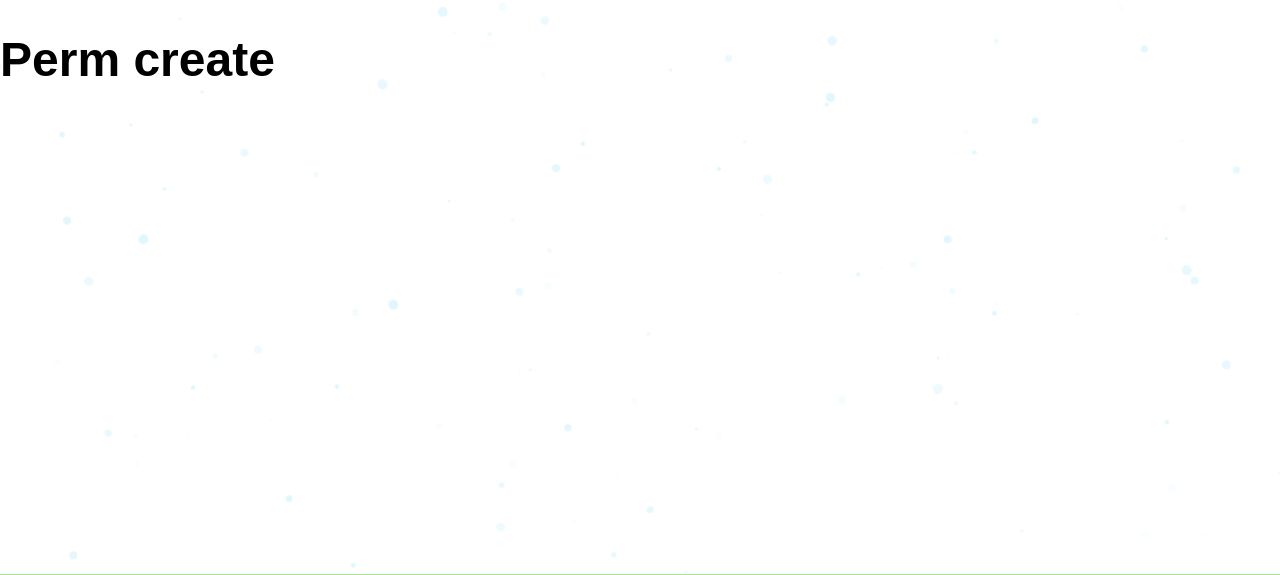
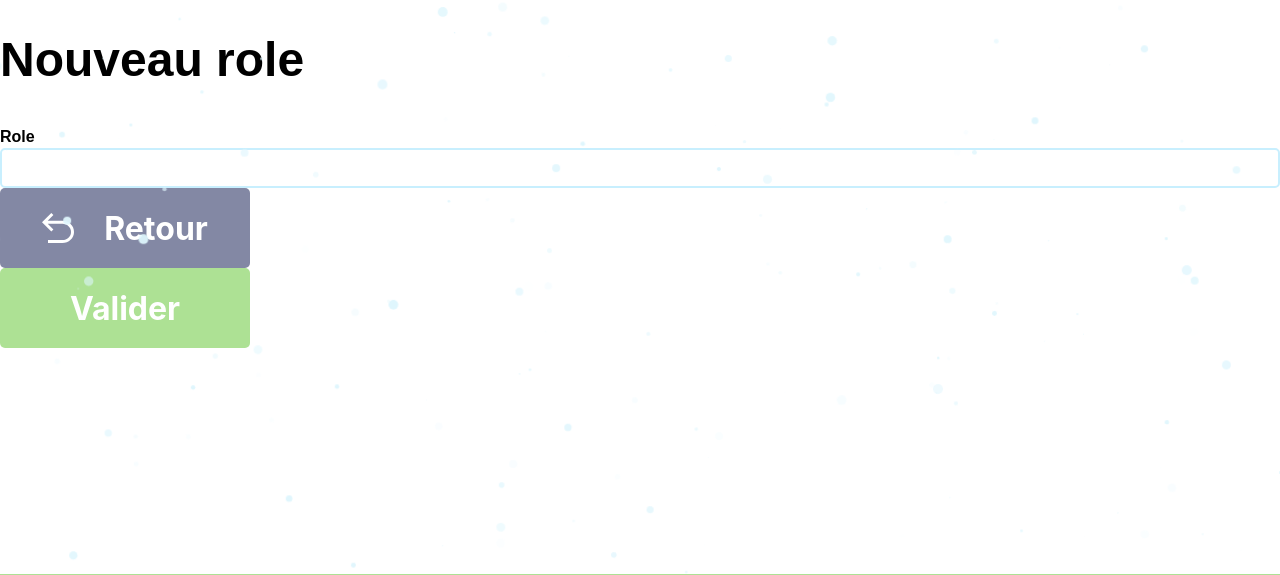
Before and after one commit to pflammarion/app-cow, a PHP site: template view/admin/permission/create.php in a window 1280 px wide. Shown: the part 170-745 px from the top of the page. Run offline with PHP 8.4, Linux system fonts and the light colour scheme; the template is opened without the code that fills it, so the values that code supplies are empty; a stand-in replaces the project's code that opens the database connection; some libraries are stand-ins or nearby versions; some web fonts are replaced.

Commit message:
style new role

```diff
--- a/view/admin/permission/create.php
+++ b/view/admin/permission/create.php
@@ -1,3 +1,30 @@
-<?php
+<div class="perm-create">
+            <h1>Nouveau role</h1>
+            <form action="" method="post">
+                <label for="question">
+                    Role
+                    <input type="text" name="question">
+                </label>
+                <div class="btn-container">
+                    <div>
+                        <a href="/admin?page=permission&action=role">
+                            <div class="btn-return">
+                                <img src="./public/assets/icon/retour.svg" alt="retour">
+                                Retour
+                            </div>
+                        </a>
+                    </div>
+                    <div class="btn-box-create">
+                        <div>
+                            <button type="submit" class="btn-valider">
+                                Valider
+                            </button>
+                        </div>
 
-echo '<h1>Perm create</h1>';
+                    </div>
+                </div>
+
+                <input type="hidden" value="create" name="action">
+
+            </form>
+</div>
```
Also changed, not shown: public/css/admin/perm/create.css (+17 -0 lines), public/css/admin/perm/view.css (+30 -2 lines), view/admin/permission/role.php (+6 -2 lines).
